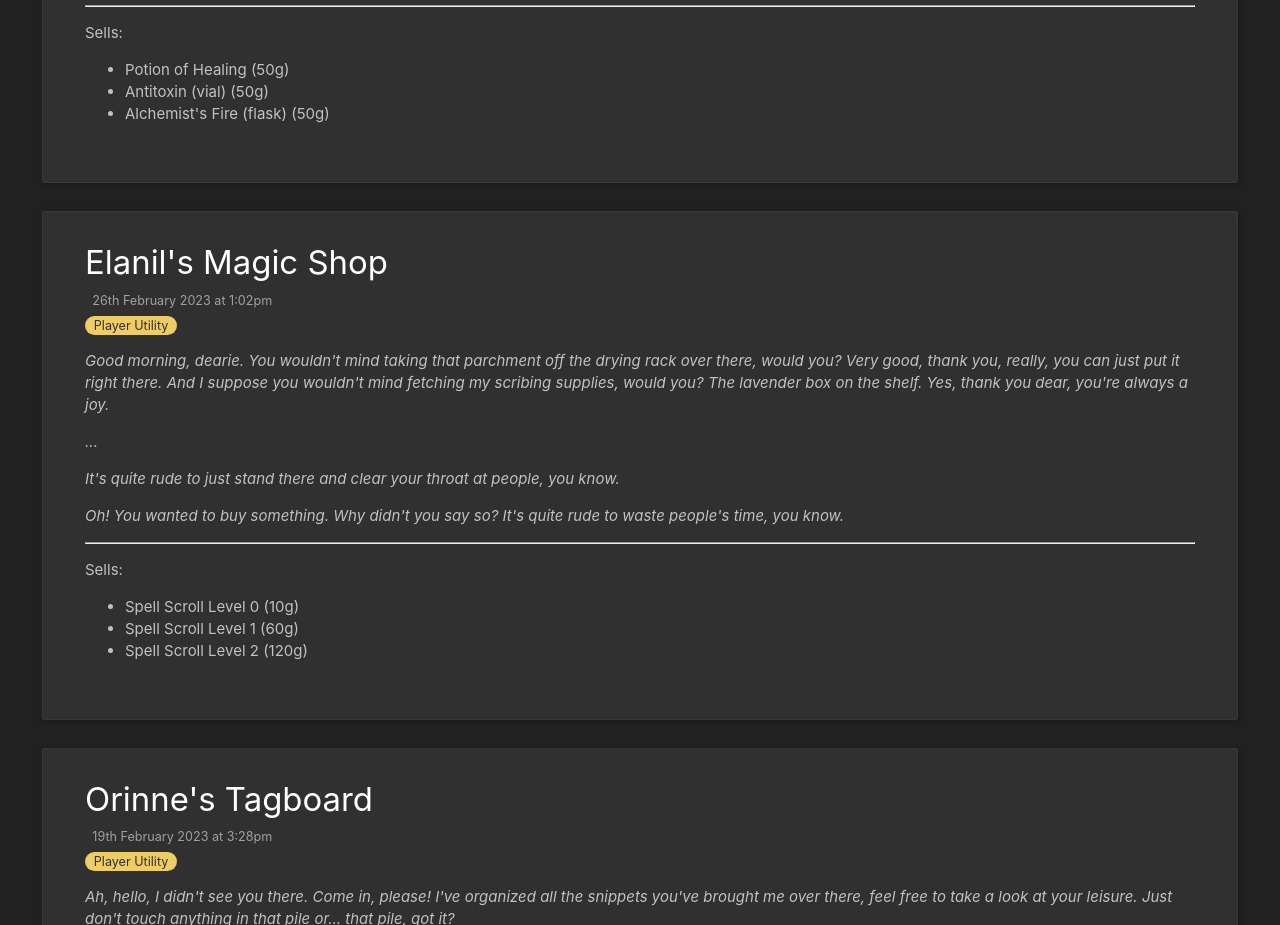
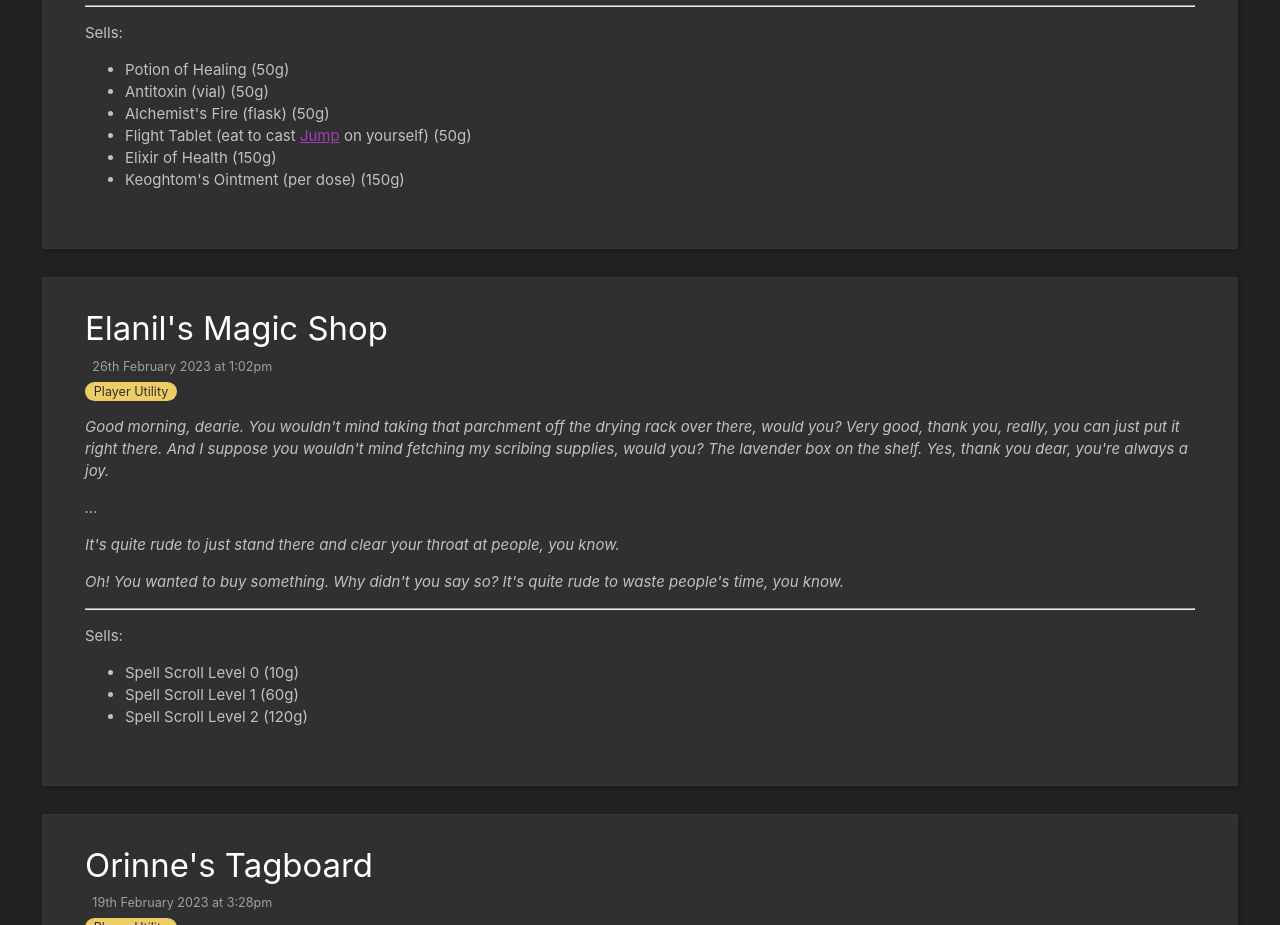
Before and after one commit to kmhuff/cota-player-view, a plain HTML site: page index.html in a window 1280 px wide. Shown: the part 8200-9125 px from the top of the page. Drawn offline with Linux system fonts and the light colour scheme.

Commit message:
Add alchemy shop dragon rewards

```diff
--- a/index.html
+++ b/index.html
@@ -2733,6 +2733,10 @@ color:#303030;">Player Utility</span><span class="tc-drop-down tc-reveal" hidden
 <li>Alchemist's Fire (flask) (50g)</li>
 
 
+<li>Flight Tablet (eat to cast <a class="tc-tiddlylink-external" href="https://5e.tools/spells.html#jump_phb" rel="noopener noreferrer" target="_blank">Jump</a> on yourself) (50g)</li>
+<li>Elixir of Health (150g)</li>
+<li>Keoghtom's Ointment (per dose) (150g)</li>
+
 
 </ul>
 </p></div>
```
